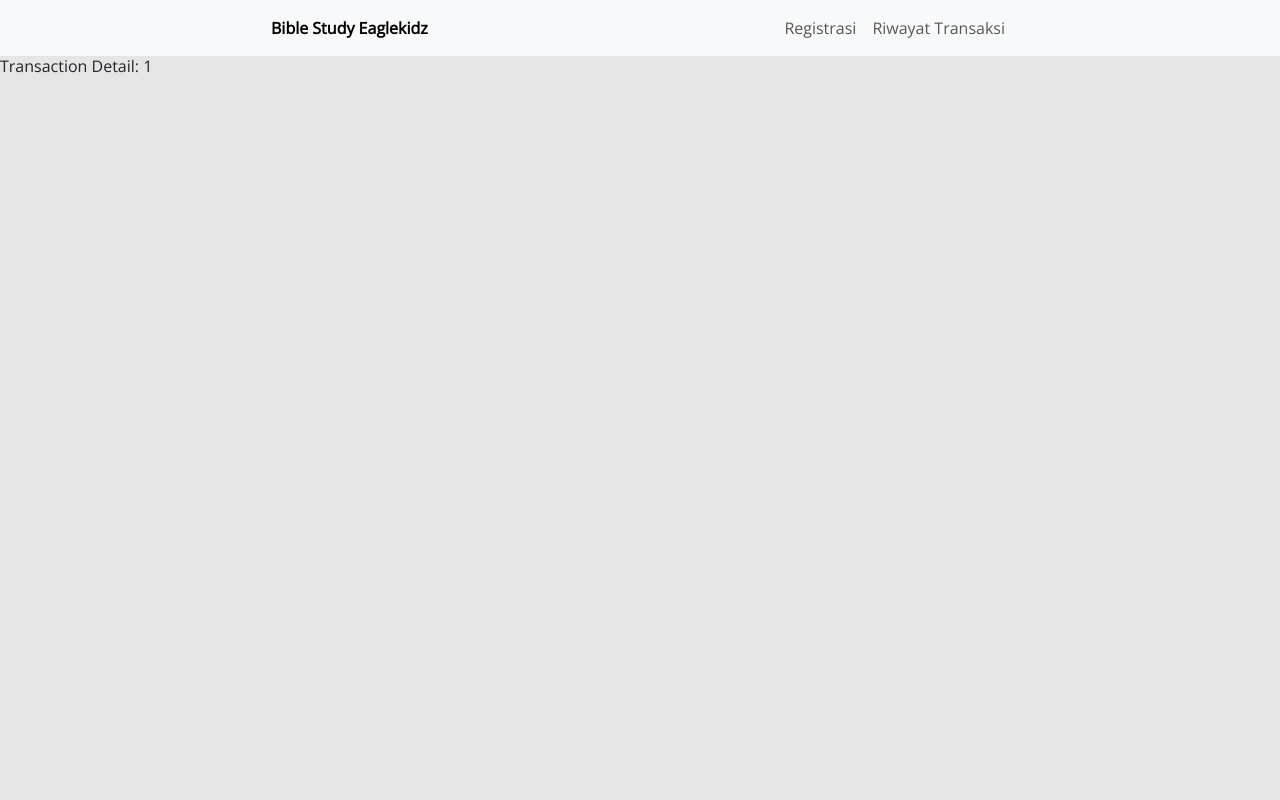
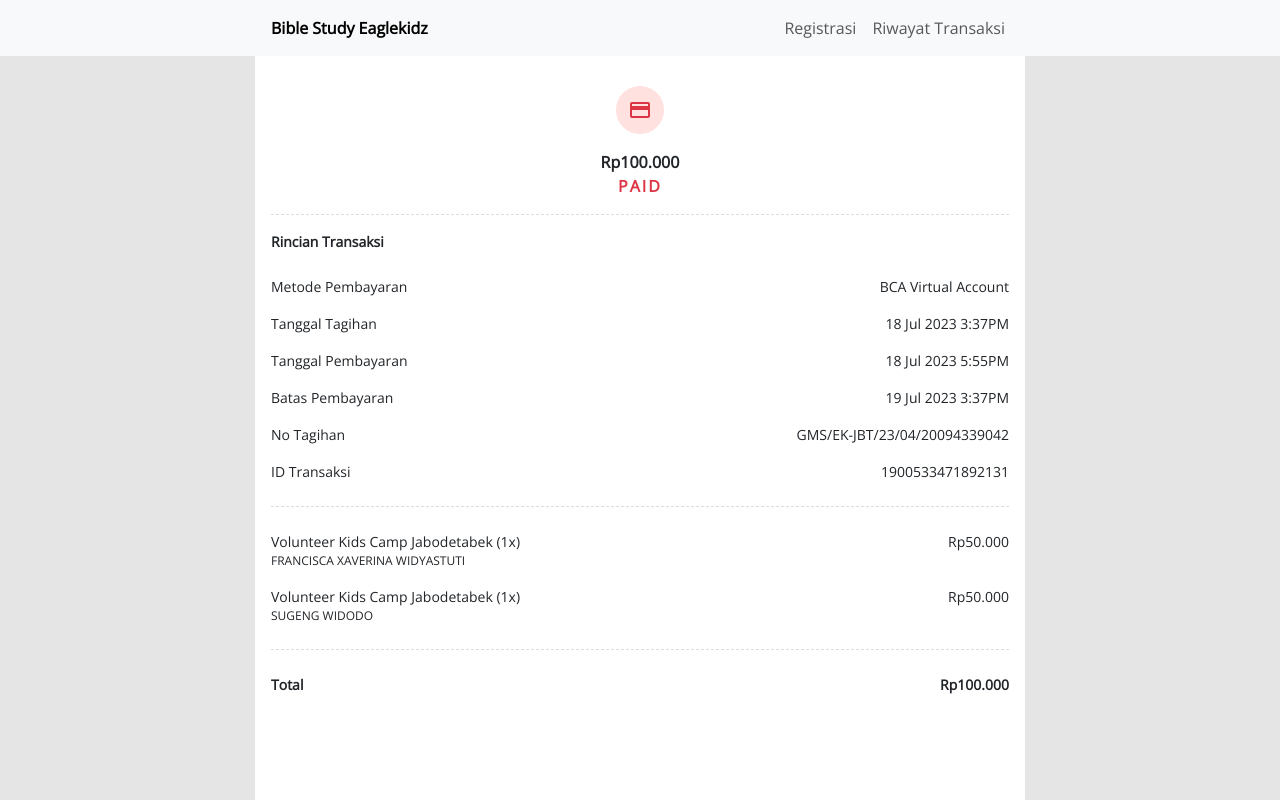
Before and after one commit to dicky-julian/registration-bible-study, a React (Vite) app: page /transaction/1 in a window 1280 px wide. Built offline with nearby package versions, Linux system fonts and the light colour scheme.

Commit message:
feat: provide transaction detail screen

```diff
--- a/src/pages/transaction-detail/component.tsx
+++ b/src/pages/transaction-detail/component.tsx
@@ -1,10 +1,78 @@
-import { useParams } from 'react-router-dom';
+const PaymentIcon = () => (
+    <svg xmlns="http://www.w3.org/2000/svg" height="24px" viewBox="0 0 24 24" width="24px" fill="currentColor">
+        <path d="M0 0h24v24H0V0z" fill="none"/><path d="M20 4H4c-1.11 0-1.99.89-1.99 2L2 18c0 1.11.89 2 2 2h16c1.11 0 2-.89 2-2V6c0-1.11-.89-2-2-2zm0 14H4v-6h16v6zm0-10H4V6h16v2z"/>
+    </svg>
+)
 
 export const TransactionDetail = () => {
-    const { id } = useParams();
     return (
         <section className='transaction_detail_container'>
-            <p>Transaction Detail: {id}</p>
+            <div className='transaction_header'>
+                <div className='status text-danger'>
+                    <PaymentIcon />
+                </div>
+                <span className='mt-3 fw-bold'>Rp100.000</span>
+                <span className='fw-bold text-danger' style={{letterSpacing: 2}}>PAID</span>
+            </div>
+
+            <hr />
+
+            <div className='transaction_content'>
+                <span className='d-block mb-3 fw-bold'>Rincian Transaksi</span>
+                <div className='d-flex justify-content-between py-2'>
+                    <span>Metode Pembayaran</span>
+                    <span>BCA Virtual Account</span>
+                </div>
+                <div className='d-flex justify-content-between py-2'>
+                    <span>Tanggal Tagihan</span>
+                    <span>18 Jul 2023 3:37PM</span>
+                </div>
+                <div className='d-flex justify-content-between py-2'>
+                    <span>Tanggal Pembayaran</span>
+                    <span>18 Jul 2023 5:55PM</span>
+                </div>
+                <div className='d-flex justify-content-between py-2'>
+                    <span>Batas Pembayaran</span>
+                    <span>19 Jul 2023 3:37PM</span>
+                </div>
+                <div className='d-flex justify-content-between py-2'>
+                    <span>No Tagihan</span>
+                    <span>GMS/EK-JBT/23/04/20094339042</span>
+                </div>
+                <div className='d-flex justify-content-between py-2'>
+                    <span>ID Transaksi</span>
+                    <span>1900533471892131</span>
+                </div>
+
+                <hr />
+
+                <div className='d-flex justify-content-between py-2'>
+                    <div>
+                        <span className='d-block'>Volunteer Kids Camp Jabodetabek (1x)</span>
+                        <span className='d-block' style={{fontSize: '.75rem'}}>
+                            FRANCISCA XAVERINA WIDYASTUTI
+                        </span>
+                    </div>
+                    <span>Rp50.000</span>
+                </div>
+
+                <div className='d-flex justify-content-between py-2'>
+                    <div>
+                        <span className='d-block'>Volunteer Kids Camp Jabodetabek (1x)</span>
+                        <span className='d-block' style={{fontSize: '.75rem'}}>
+                            SUGENG WIDODO
+                        </span>
+                    </div>
+                    <span>Rp50.000</span>
+                </div>
+
+                <hr />
+
+                <div className='d-flex justify-content-between py-2'>
+                    <span className='fw-bold'>Total</span>
+                    <span className='fw-bold'>Rp100.000</span>
+                </div>
+            </div>
         </section>
     )
 }
--- a/src/pages/transaction/component.tsx
+++ b/src/pages/transaction/component.tsx
@@ -4,7 +4,8 @@ export const Transaction = () => {
     const navigate = useNavigate ();
 
     const onViewDetail = (bill_no: string) => {
-        navigate(`/transaction/${bill_no}`);
+        const billNo = bill_no.replaceAll('/', '%2F');
+        navigate(`/transaction/${billNo}`);
     }
 
     return (
@@ -16,7 +17,7 @@ export const Transaction = () => {
 
             <div className="transaction_list">
                 {[1, 2, 3, 4, 5, 6, 7, 8, 9, 0].map((i) => (
-                    <div className="transaction_card py-3" onClick={() => onViewDetail('GMS/EK-JBT/23/05/03053949680')} key={i}>
+                    <div className="transaction_item py-3" onClick={() => onViewDetail('GMS/EK-JBT/23/05/03053949680')} key={i}>
                         <div className="d-flex justify-content-between">
                             <small className="fw-bold">GMS/EK-JBT/23/05/03053949680</small>
                             <small>Rp30.000</small>
--- a/src/styles/main.scss
+++ b/src/styles/main.scss
@@ -4,6 +4,7 @@ $backdrop: #e5e5e5;
 $background: #ffffff;
 $border: #dadce0;
 $primary: #000;
+$dark: #dadce06b;
 
 @import 'bootstrap/scss/bootstrap';
 
@@ -175,21 +176,64 @@ body {
 
     .transaction_list {
         height: 100%;
-        padding: 1rem;
+        padding-top: 1rem;
+        padding-bottom: 1rem;
         background-color: $background;
         border-top-left-radius: 1rem;
         border-top-right-radius: 1rem;
     }
 
-    .transaction_card {
+    .transaction_item {
+        padding-left: 1rem;
+        padding-right: 1rem;
+        transition: .2s;
+        cursor: pointer;
         &:not(:last-child) {
-            border-bottom: 1px solid #dadce06b;
+            border-bottom: 1px solid $dark;
+        }
+        &:hover {
+            background-color: $dark;
         }
     }
 
     .fill_space {
         flex: 1;
         background-color: $background;
+    }
+}
+
+.transaction_detail_container {
+    @extend .mobile_screen;
+    min-height: calc(100vh - 3.375rem);
+    padding: 2rem 1rem;
+    background-color: $background;
+
+    .transaction_header {
+        display: flex;
+        flex-direction: column;
+        align-items: center;
+        width: 100%;
+
+        .status {
+            display: flex;
+            align-items: center;
+            justify-content: center;
+            width: 3rem;
+            height: 3rem;
+            background-color: rgb(255 225 223);
+            border-radius: 50%;
+        }
+    }
+
+    .transaction_content {
+        span {
+            font-size: 0.875em;
+        }
+    }
+
+    hr {
+        border-top: 1px dashed $border;
+        opacity: unset;
     }
 }
 
--- a/tsconfig.json
+++ b/tsconfig.json
@@ -2,7 +2,7 @@
   "compilerOptions": {
     "target": "ES2020",
     "useDefineForClassFields": true,
-    "lib": ["ES2020", "DOM", "DOM.Iterable"],
+    "lib": ["ES2020", "DOM", "DOM.Iterable", "ES2021.String"],
     "module": "ESNext",
     "skipLibCheck": true,
 
```
